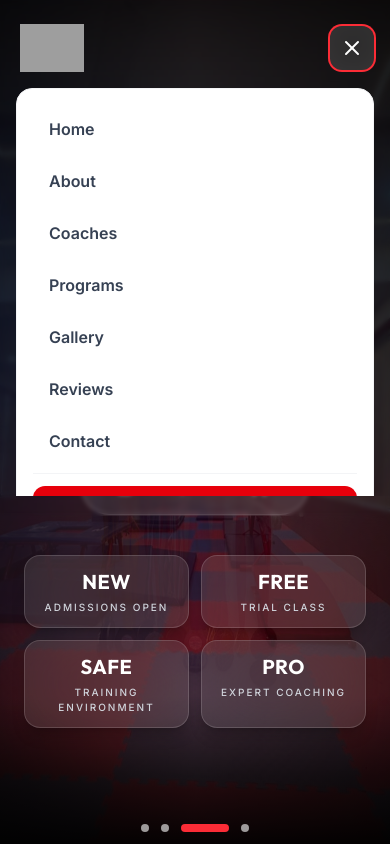
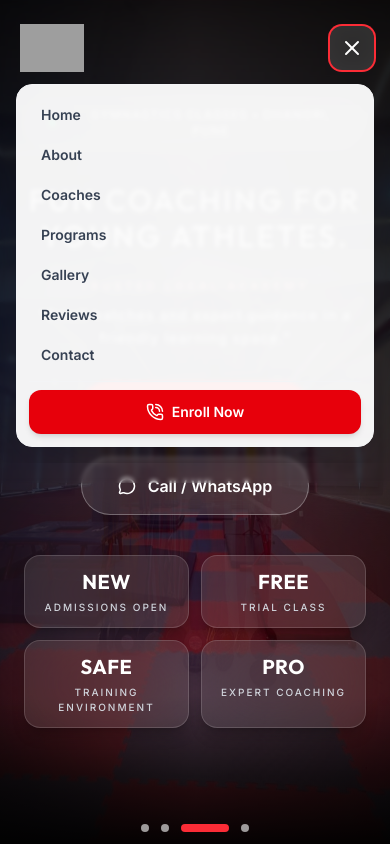
Before and after one commit to Siddhant0050/ssdsportacademy, a React (Vite) app: page / in a window 390 px wide. Both pictures are taken after a click on the button 352 px from the left and 48 px from the top of the page. Shown: the top 844 px of the page. Built offline with nearby package versions, Linux system fonts and the light colour scheme; grey boxes are pictures that could not be loaded.

Commit message:
Navbar bug fixed and updated Navbar.jsx

```diff
--- a/src/assets/components/Navbar.jsx
+++ b/src/assets/components/Navbar.jsx
@@ -99,6 +99,8 @@ export default function Navbar() {
             type="button"
             onClick={() => setMenuOpen(!menuOpen)}
             aria-label="Toggle navigation menu"
+            aria-controls="mobile-menu"
+            aria-expanded={menuOpen}
             className={`lg:hidden p-2.5 rounded-xl transition duration-200 focus:outline-none focus:ring-2 focus:ring-red-500 ${
               isScrolled
                 ? "bg-gray-100 text-gray-800 hover:bg-gray-200"
@@ -112,30 +114,37 @@ export default function Navbar() {
 
       {/* Mobile Drawer */}
       <div
-        className={`lg:hidden transition-all duration-300 ease-in-out overflow-hidden ${
-          menuOpen ? "max-h-[420px] opacity-100" : "max-h-0 opacity-0"
+        id="mobile-menu"
+        className={`lg:hidden transition-[max-height,opacity] duration-300 ease-in-out overflow-hidden ${
+          menuOpen
+            ? "max-h-[calc(100vh-5rem)] opacity-100"
+            : "max-h-0 opacity-0"
         }`}
+        aria-expanded={menuOpen}
       >
-        <div className="max-w-7xl mx-auto px-4 sm:px-6 pt-3 pb-4">
-          <div className="bg-white rounded-2xl shadow-2xl border border-gray-100 p-4 space-y-1">
+        <div className="max-w-7xl mx-auto px-4 sm:px-6 pt-2 pb-4">
+          <div
+            className="bg-white/95 rounded-2xl shadow-2xl border border-gray-100 p-3 sm:p-4 space-y-1 overflow-y-auto touch-pan-y max-h-[calc(100vh-6rem)]"
+            style={{ WebkitOverflowScrolling: "touch" }}
+          >
             {navItems.map((item) => (
               <a
                 key={item.name}
                 href={item.href}
                 onClick={() => setMenuOpen(false)}
-                className="block px-4 py-3 rounded-xl text-base font-semibold text-gray-700 hover:text-red-600 hover:bg-red-50/60 transition-colors duration-150"
+                className="block px-3 py-2 rounded-xl text-sm font-semibold text-gray-700 hover:text-red-600 hover:bg-red-50/60 transition-colors duration-150"
               >
                 {item.name}
               </a>
             ))}
 
-            <div className="pt-3 mt-2 border-t border-gray-100">
+            <div className="pt-2 mt-2 border-t border-gray-100">
               <a
                 href={googleForm}
                 target="_blank"
                 rel="noopener noreferrer"
                 onClick={() => setMenuOpen(false)}
-                className="flex items-center justify-center gap-2 bg-red-600 hover:bg-red-700 text-white font-semibold py-3 px-4 rounded-xl shadow-md transition duration-150"
+                className="flex items-center justify-center gap-2 bg-red-600 hover:bg-red-700 text-white text-sm font-semibold py-3 px-4 rounded-xl shadow-md transition duration-150"
               >
                 <PhoneCall size={18} />
                 <span>Enroll Now</span>
```
